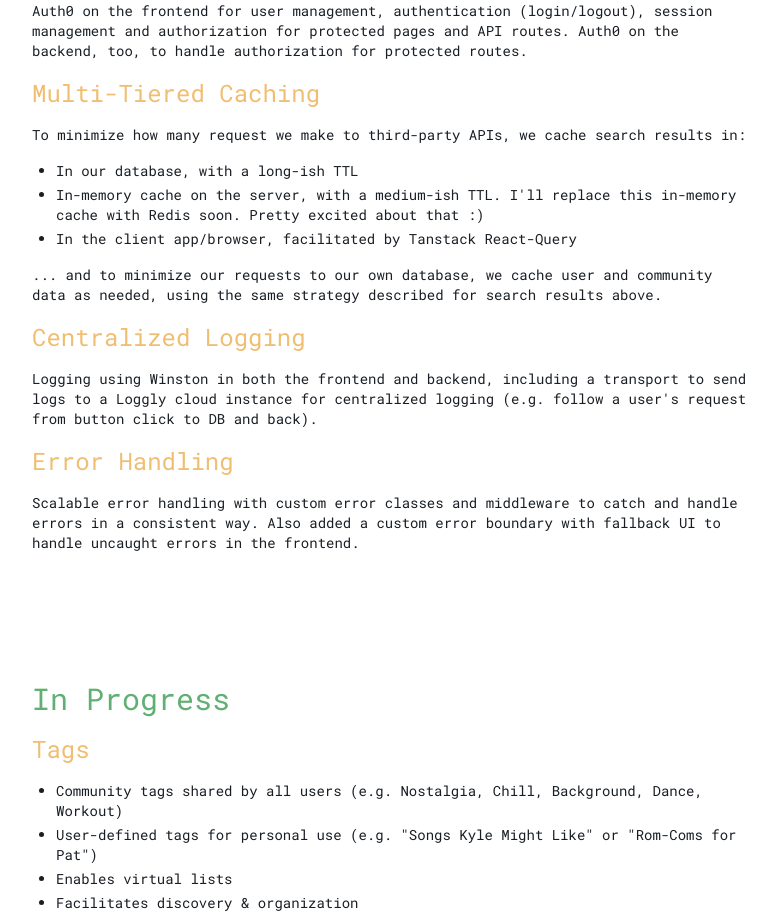
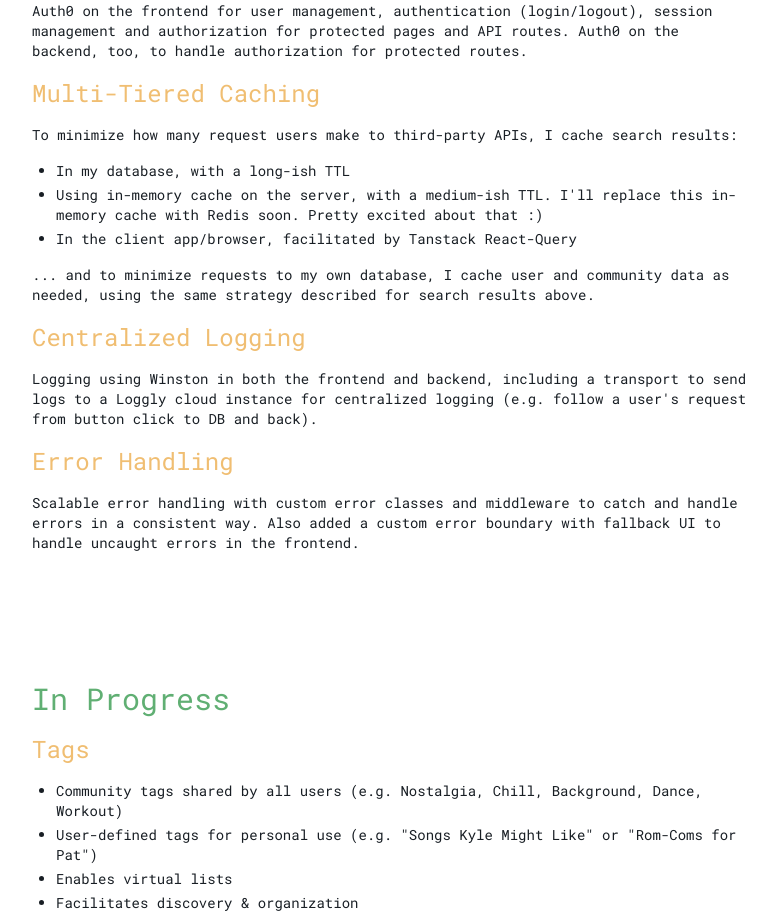
Before and after one commit to bensbits91/portfolio-2025-nextjs-js-tailwind, a Next.js app: page /things in a window 1280 px wide. Shown: the part 2840-3762 px from the top of the page, without its empty margins (248-1024 px from the left). Built offline with nearby package versions, Linux system fonts and the light colour scheme.

Commit message:
minor content updates

```diff
--- a/app/things/page.js
+++ b/app/things/page.js
@@ -294,13 +294,13 @@ const Things = () => {
             </p>
             <HeadingThree color="yellow">Multi-Tiered Caching</HeadingThree>
             <p className="mb-4 text-sm">
-               To minimize how many request we make to third-party APIs, we
-               cache search results in:
+               To minimize how many request users make to third-party APIs, I
+               cache search results:
             </p>
             <ul className="mb-4 ml-6 list-outside list-disc text-sm">
-               <li className="mb-1">In our database, with a long-ish TTL</li>
+               <li className="mb-1">In my database, with a long-ish TTL</li>
                <li className="mb-1">
-                  In-memory cache on the server, with a medium-ish TTL. I'll
+                  Using in-memory cache on the server, with a medium-ish TTL. I'll
                   replace this in-memory cache with Redis soon. Pretty excited
                   about that :)
                </li>
@@ -309,7 +309,7 @@ const Things = () => {
                </li>
             </ul>
             <p className="mb-4 text-sm">
-               ... and to minimize our requests to our own database, we cache
+               ... and to minimize requests to my own database, I cache
                user and community data as needed, using the same strategy
                described for search results above.
             </p>
```
